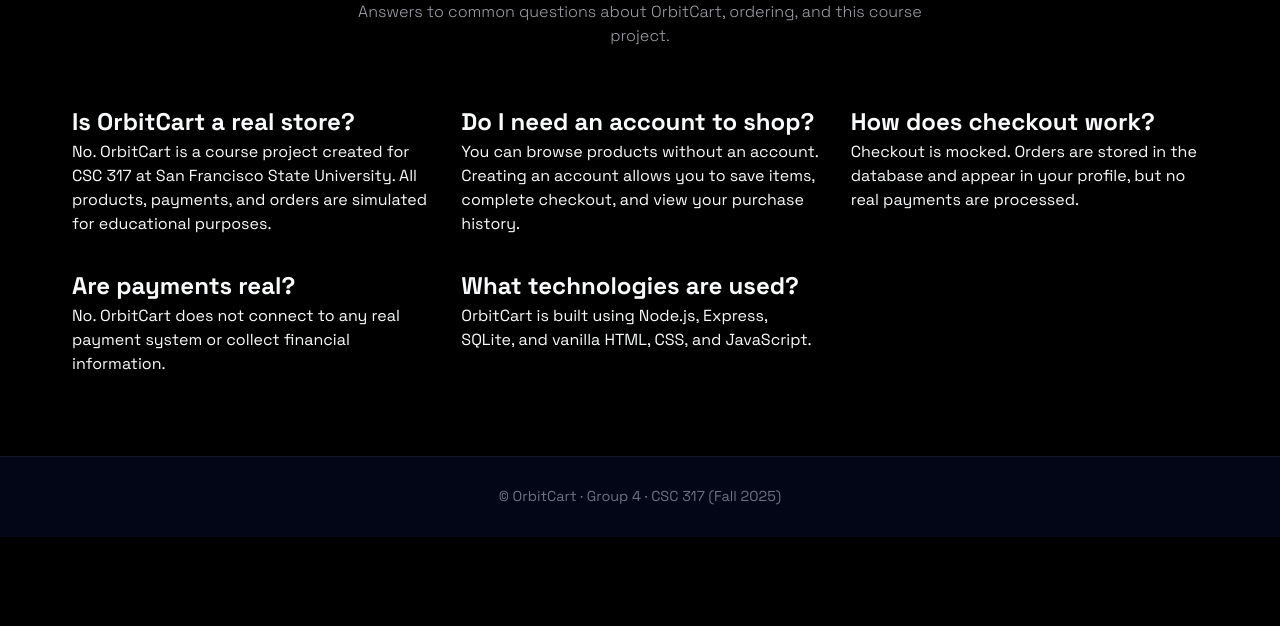
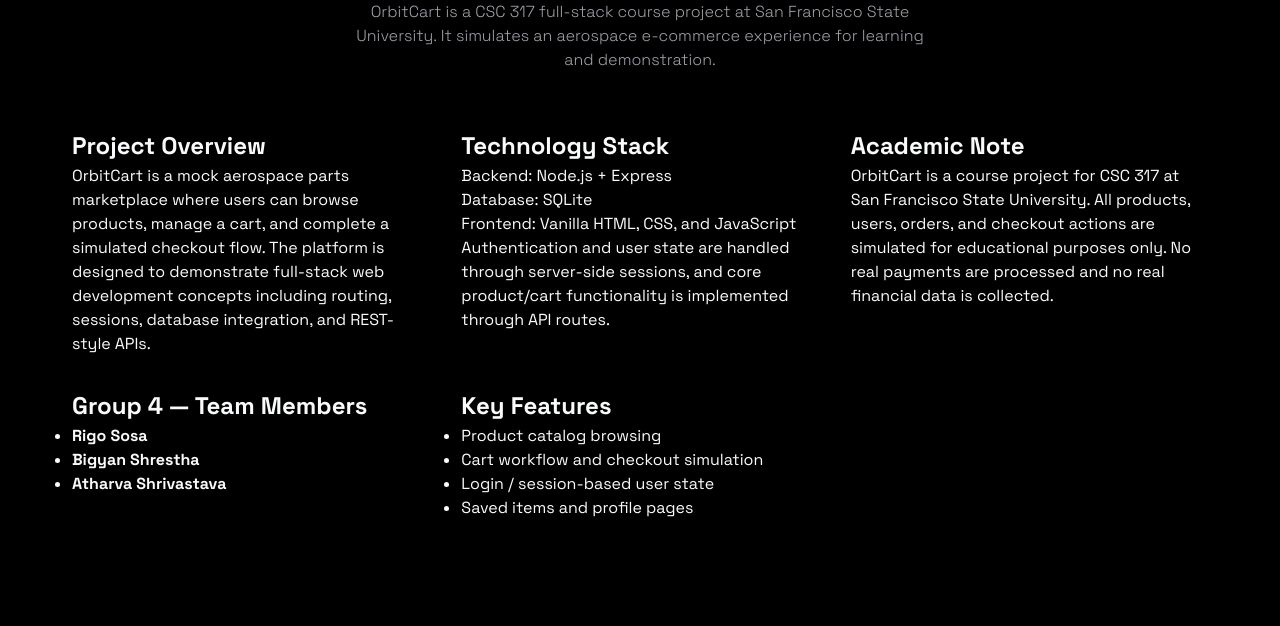
Before and after one commit to VF1SkullLeader707/csc317-term-project, a website: page public/about.html in a window 1280 px wide. Shown: the part 174-800 px from the top of the page. Drawn offline with Linux system fonts and the light colour scheme.

Commit message:
Fix About page content (separate from FAQ)

```diff
--- a/public/about.html
+++ b/public/about.html
@@ -69,73 +69,72 @@
      PAGE HERO
 ================================ -->
 <section class="page-hero">
-  <h1>Frequently Asked Questions</h1>
+  <h1>About OrbitCart</h1>
   <p class="page-intro">
-    Answers to common questions about OrbitCart, ordering, and this course project.
+    OrbitCart is a CSC 317 full-stack course project at San Francisco State University.
+    It simulates an aerospace e-commerce experience for learning and demonstration.
   </p>
 </section>
 
 <!-- ===============================
-     FAQ CONTENT (MATCHES ABOUT)
+     ABOUT CONTENT
 ================================ -->
 <main class="about-container">
 
   <div class="about-grid">
 
     <section class="about-card">
-      <h2>Is OrbitCart a real store?</h2>
+      <h2>Project Overview</h2>
       <p>
-        No. OrbitCart is a course project created for CSC 317 at
-        San Francisco State University. All products, payments,
-        and orders are simulated for educational purposes.
+        OrbitCart is a mock aerospace parts marketplace where users can browse products,
+        manage a cart, and complete a simulated checkout flow. The platform is designed
+        to demonstrate full-stack web development concepts including routing, sessions,
+        database integration, and REST-style APIs.
       </p>
     </section>
 
     <section class="about-card">
-      <h2>Do I need an account to shop?</h2>
+      <h2>Technology Stack</h2>
       <p>
-        You can browse products without an account. Creating an
-        account allows you to save items, complete checkout,
-        and view your purchase history.
+        Backend: Node.js + Express<br />
+        Database: SQLite<br />
+        Frontend: Vanilla HTML, CSS, and JavaScript
+      </p>
+      <p>
+        Authentication and user state are handled through server-side sessions, and core
+        product/cart functionality is implemented through API routes.
       </p>
     </section>
 
     <section class="about-card">
-      <h2>How does checkout work?</h2>
+      <h2>Academic Note</h2>
       <p>
-        Checkout is mocked. Orders are stored in the database and
-        appear in your profile, but no real payments are processed.
+        OrbitCart is a course project for CSC 317 at San Francisco State University.
+        All products, users, orders, and checkout actions are simulated for educational
+        purposes only. No real payments are processed and no real financial data is collected.
       </p>
     </section>
 
     <section class="about-card">
-      <h2>Are payments real?</h2>
-      <p>
-        No. OrbitCart does not connect to any real payment system
-        or collect financial information.
-      </p>
+      <h2>Group 4 — Team Members</h2>
+      <ul class="about-list">
+        <li><strong>Rigo Sosa</strong></li>
+        <li><strong>Bigyan Shrestha</strong></li>
+        <li><strong>Atharva Shrivastava</strong></li>
+      </ul>
+
     </section>
 
     <section class="about-card">
-      <h2>What technologies are used?</h2>
-      <p>
-        OrbitCart is built using Node.js, Express, SQLite, and
-        vanilla HTML, CSS, and JavaScript.
-      </p>
+      <h2>Key Features</h2>
+      <ul class="about-list">
+        <li>Product catalog browsing</li>
+        <li>Cart workflow and checkout simulation</li>
+        <li>Login / session-based user state</li>
+        <li>Saved items and profile pages</li>
+      </ul>
     </section>
 
   </div>
 
 </main>
-
-<!-- ===============================
-     FOOTER
-================================ -->
-<footer class="site-footer">
-  <p>© OrbitCart · Group 4 · CSC 317 (Fall 2025)</p>
-</footer>
-
-<script src="/js/nav-auth.js" defer></script>
-
-</body>
-</html>
```
